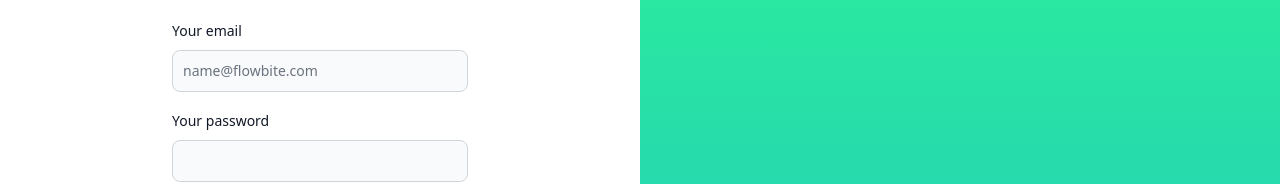
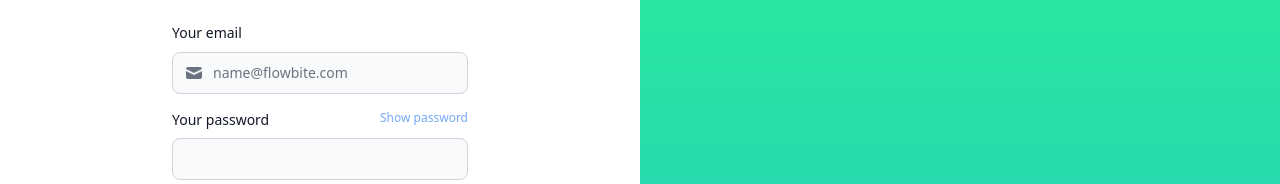
Before and after one commit to Johan0305/app-tickets, a Next.js app: page / in a window 1280 px wide. Shown: the part 285-469 px from the top of the page. Built offline with nearby package versions, Linux system fonts and the light colour scheme; no server answers.

Commit message:
add see password login

```diff
--- a/actions/user.actions.ts
+++ b/actions/user.actions.ts
@@ -56,7 +56,7 @@ export const UserService = () => {
       dispatch(setInitialState());
       deleteCookies("token");
       NotiSwal({ text: "Succesful Logout" });
-      redirect("/");
+      return redirect("/");
     });
   };
 
--- a/app/(main)/dashboard/page.tsx
+++ b/app/(main)/dashboard/page.tsx
@@ -26,7 +26,7 @@ const Dashboard = () => {
     if (user) {
       GetTasks(user.id, params);
     }
-  }, [user, params]);
+  }, [user, params, GetTasks]);
 
   //Función para ir cambiando el estado de los parametros
   const handleChangeParams = (
--- a/app/page.tsx
+++ b/app/page.tsx
@@ -4,6 +4,7 @@ import { UserService } from "@/actions/user.actions";
 import { UserDataForm } from "@/interfaces/User/user.interface";
 import { Button, Label, TextInput } from "flowbite-react";
 import { ChangeEvent, FormEvent, useState } from "react";
+import { HiMail } from "react-icons/hi";
 
 export default function Home() {
   const [userData, setUserData] = useState<UserDataForm>({
@@ -11,6 +12,7 @@ export default function Home() {
     password: "",
   });
   const [typeForm, setTypeForm] = useState<string>("Login");
+  const [seePasword, setSeePassword] = useState<boolean>(false);
   const { LoginUser, RegisterUser } = UserService();
 
   //Función encargada de cambiar el state de userData según el nombre de su input
@@ -52,18 +54,25 @@ export default function Home() {
               name="email"
               type="email"
               placeholder="name@flowbite.com"
+              icon={HiMail}
               onChange={handleChange}
               required
             />
           </div>
           <div>
-            <div className="mb-2 block">
+            <div className="mb-2 block flex justify-between">
               <Label htmlFor="password" value="Your password" />
+              <span
+                className="text-xs text-blue-400 cursor-pointer"
+                onClick={() => setSeePassword(!seePasword)}
+              >
+                {seePasword ? "Hidden Password" : "Show password"}
+              </span>
             </div>
             <TextInput
               id="password"
               name="password"
-              type="password"
+              type={seePasword ? "text" : "password"}
               required
               onChange={handleChange}
             />
```
